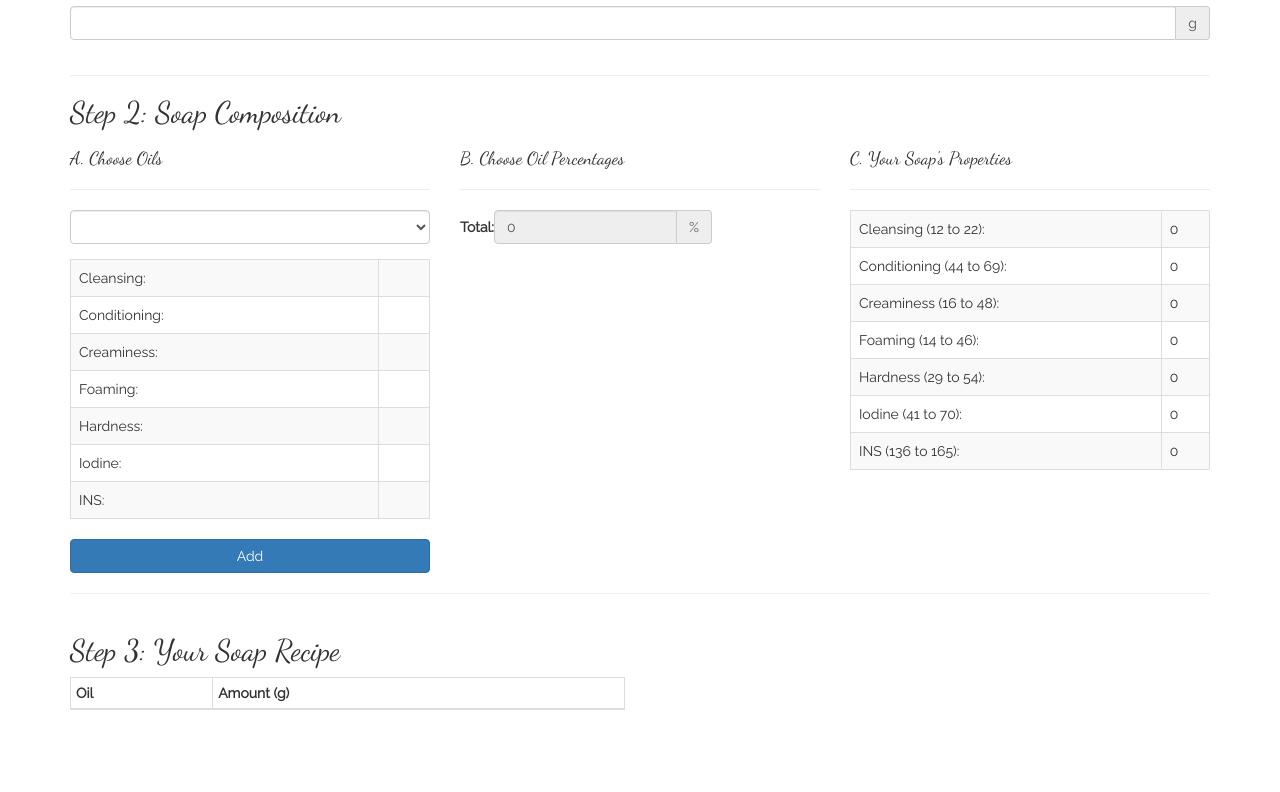
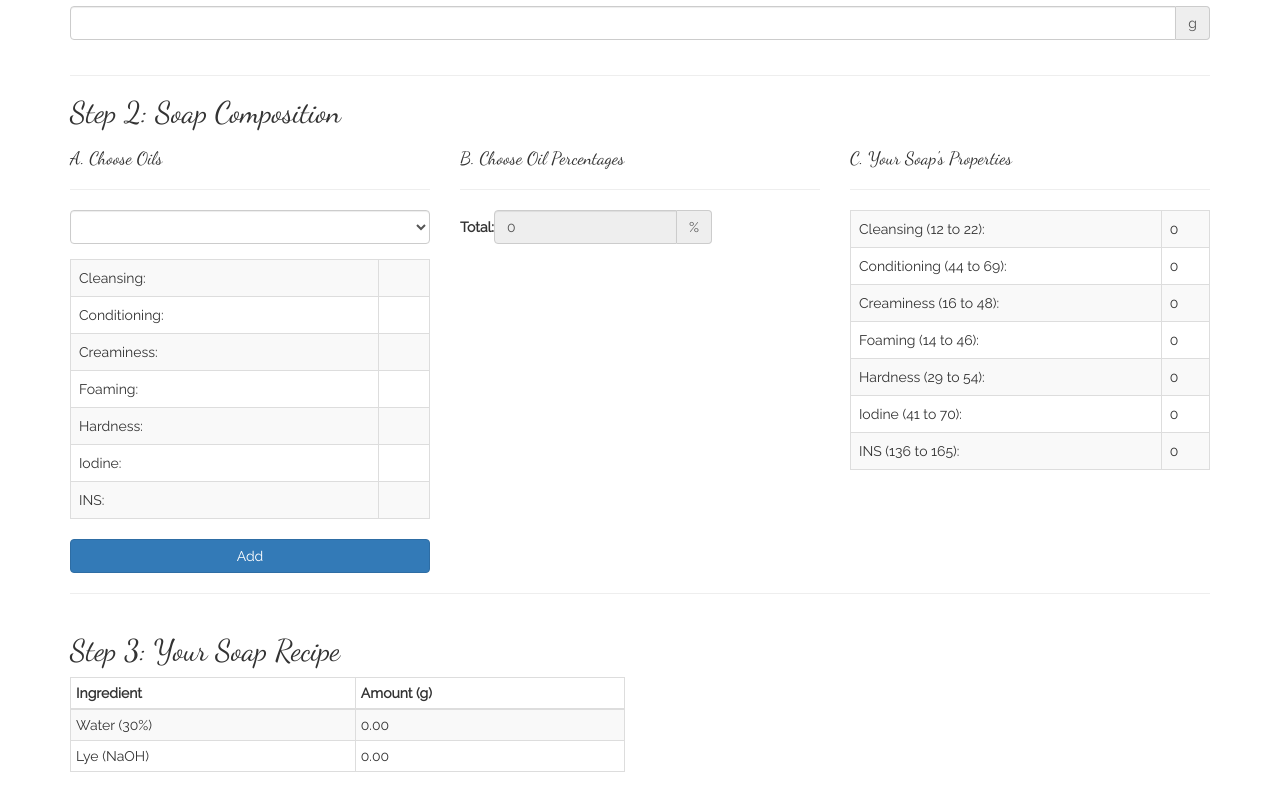
Before and after one commit to austinhansen/soapcalculator, a React (Create React App) app: page / in a window 1280 px wide. Shown: the part 387-1179 px from the top of the page. Before the commit the page ends 1117 px from the top, so only its background shows below. Built offline with nearby package versions, Linux system fonts and the light colour scheme.

Commit message:
add water and lye to recipe

```diff
--- a/src/components/Recipe.js
+++ b/src/components/Recipe.js
@@ -18,7 +18,7 @@ class Recipe extends Component {
         <Table striped bordered condensed hover>
           <thead>
             <tr>
-              <th>Oil</th>
+              <th>Ingredient</th>
               <th>Amount (g)</th>
             </tr>
           </thead>
@@ -33,6 +33,14 @@ class Recipe extends Component {
                 </tr>
               )
             }
+            <tr>
+              <td>Water (30%)</td>
+              <td>{(this.props.weight * 0.3).toFixed(2)}</td>
+            </tr>
+            <tr>
+              <td>Lye (NaOH)</td>
+              <td>{(this.props.weight * 0.3 / 2.2358).toFixed(2)}</td>
+            </tr>
           </tbody>
         </Table>
       </div>
```
